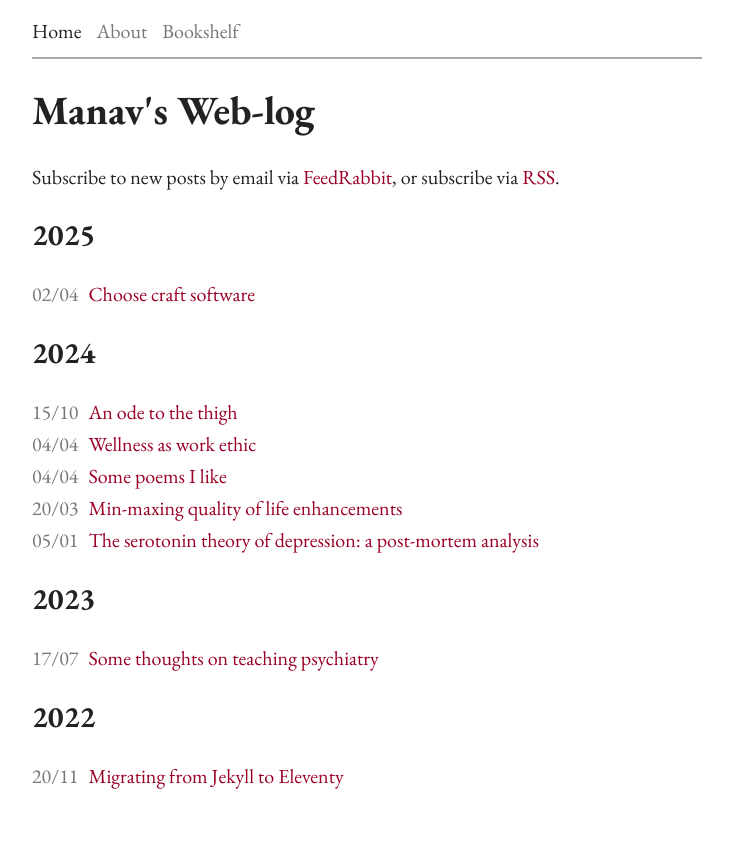
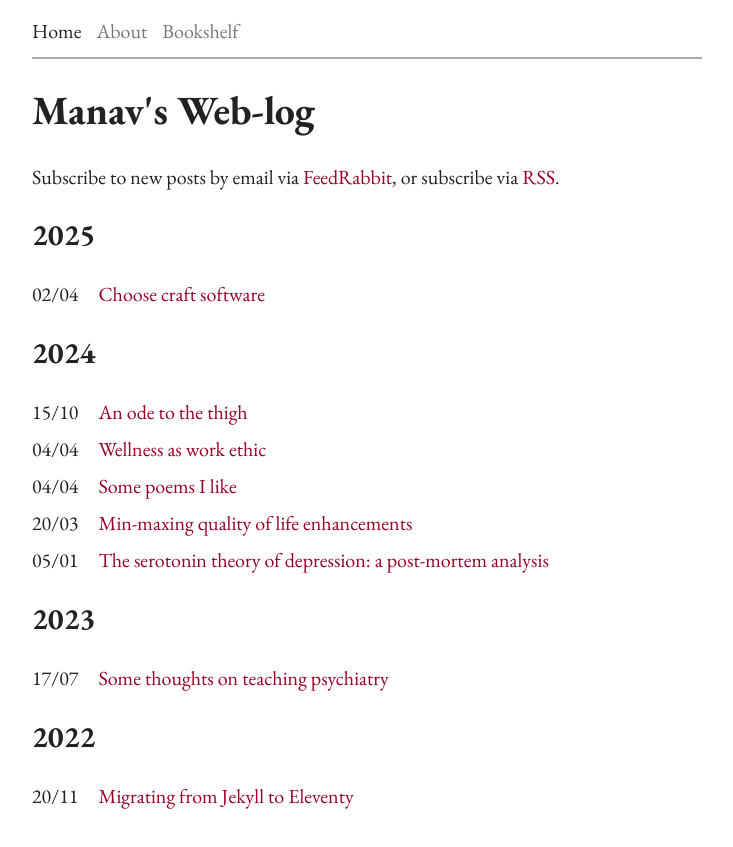
Before and after one commit to ManavPonnekanti/ponnekanti.net, an Eleventy site: page src/index.njk in a window 1280 px wide. Shown: the whole page, without its empty margins (273-1006 px from the left). Built offline with nearby package versions, Linux system fonts and the light colour scheme; Eleventy itself is replaced by a stand-in of ours; files that its build step writes are made by us from their sources; files whose address does not match are found by name.

Commit message:
Switched up spacing a little

```diff
--- a/src/style.css
+++ b/src/style.css
@@ -142,11 +142,11 @@ footer {
 .post-container {
     display: flex;
     align-items: flex-start;
+    margin-bottom: 5px;
 }
 
 .post-date {
-    color: var(--text2);
-    margin-right: 10px;
+    margin-right: 20px;
     font-variant-numeric: tabular-nums;
 }
 
```
Also changed, not shown: 1 other file.
